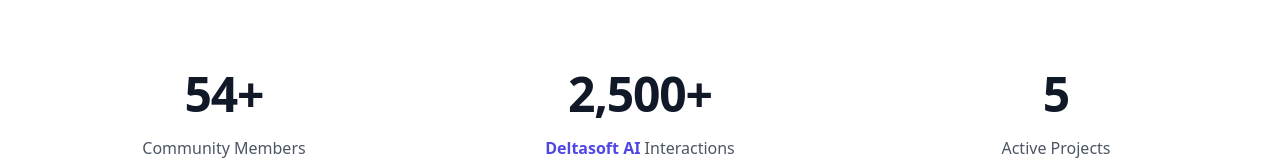
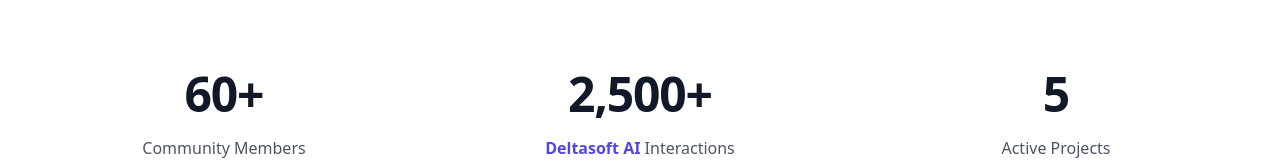
Before and after one commit to Deltasoft-AI/deltasoft-website, a Next.js app: page / in a window 1280 px wide. Shown: the part 738-906 px from the top of the page. Built offline with nearby package versions, Linux system fonts and the light colour scheme.

Commit message:
Update page.js

```diff
--- a/app/page.js
+++ b/app/page.js
@@ -61,7 +61,7 @@
       <dl className="grid grid-cols-1 gap-x-8 gap-y-16 text-center lg:grid-cols-3">
         <div className="mx-auto flex max-w-xs flex-col gap-y-4">
           <dt className="text-base leading-7 text-gray-600">Community Members</dt>
-          <dd className="order-first text-3xl font-semibold tracking-tight text-gray-900 sm:text-5xl">54+</dd>
+          <dd className="order-first text-3xl font-semibold tracking-tight text-gray-900 sm:text-5xl">60+</dd>
         </div>
         <div className="mx-auto flex max-w-xs flex-col gap-y-4">
           <dt className="text-base leading-7 text-gray-600"><span className="font-semibold leading-6 text-indigo-600">Deltasoft
```
